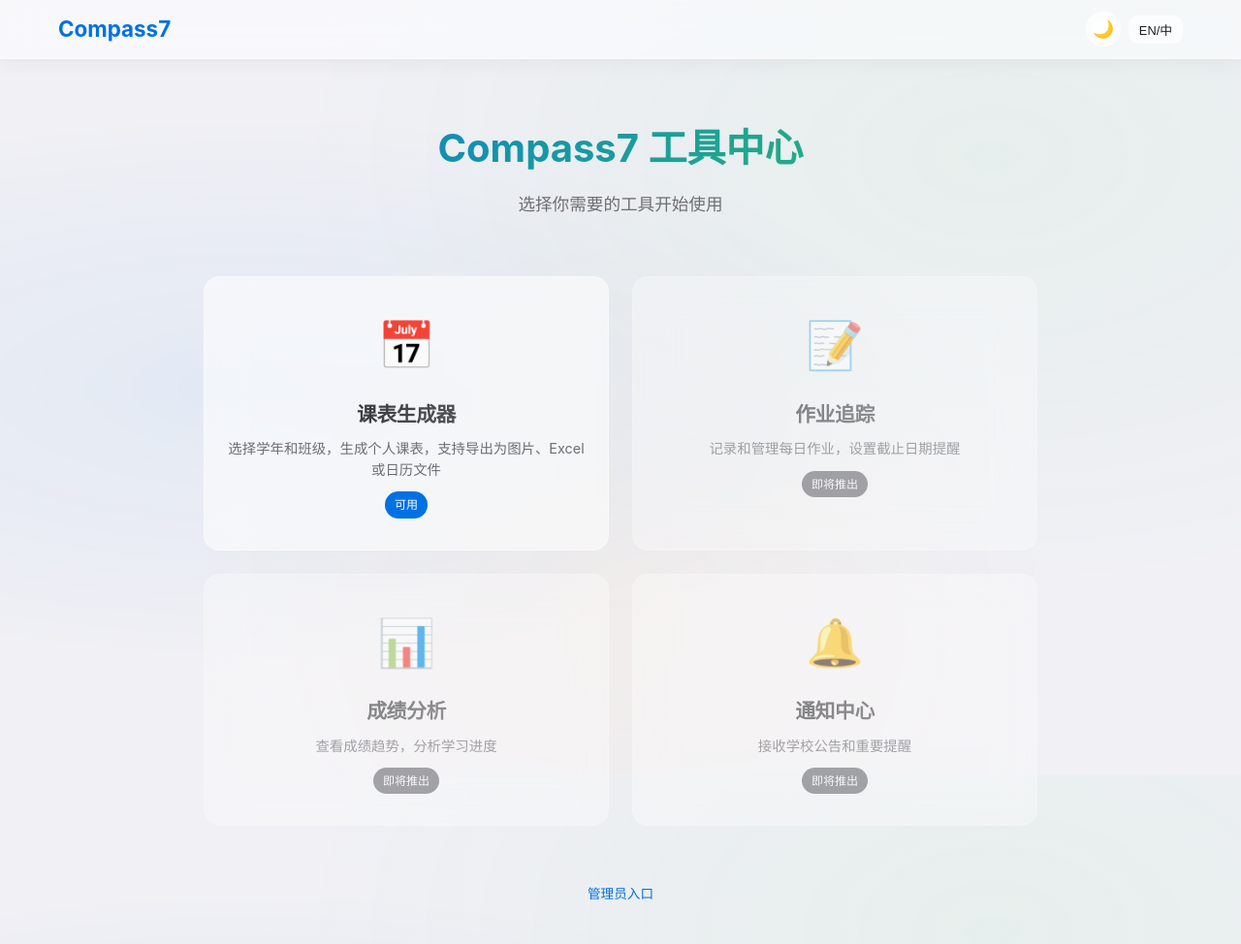
After one commit to wesleymiao/compass7, a Flask app: page /home in a window 1280 px wide. The commit adds this page. Shown: the whole page at 97% size. Run offline with Flask 3, Linux system fonts and the light colour scheme.

Commit message:
Add home page as tool center with timetable at /timetable
- Create home.html with tool selection cards (timetable available, others coming soon)
- Move timetable to /timetable route (renamed index.html → timetable.html)
- Root path / now redirects to /home
- Update logo links to point to /home

Co-Authored-By: Claude Opus 4 <noreply@anthropic.com>

```diff
--- a/app.py
+++ b/app.py
@@ -48,8 +48,19 @@ def login_required(f):
 # ── Pages ──────────────────────────────────────────────
 
 @app.route("/")
-def index_page():
-    return send_from_directory("templates", "index.html")
+def root_redirect():
+    from flask import redirect
+    return redirect("/home")
+
+
+@app.route("/home")
+def home_page():
+    return send_from_directory("templates", "home.html")
+
+
+@app.route("/timetable")
+def timetable_page():
+    return send_from_directory("templates", "timetable.html")
 
 
 @app.route("/admin")
--- /dev/null
+++ b/templates/home.html
@@ -0,0 +1,215 @@
+<!DOCTYPE html>
+<html lang="zh-CN">
+<head>
+  <meta charset="UTF-8">
+  <meta name="viewport" content="width=device-width, initial-scale=1.0">
+  <title>Compass7 - 工具中心</title>
+  <link rel="icon" type="image/svg+xml" href="/static/img/favicon-user.svg">
+  <link rel="icon" type="image/png" sizes="32x32" href="/static/img/favicon-user-32.png">
+  <link rel="apple-touch-icon" href="/static/img/favicon-user.png">
+  <link rel="stylesheet" href="/static/css/style.css">
+  <style>
+    .hero {
+      text-align: center;
+      padding: 60px 20px 40px;
+      animation: fadeInUp 0.6s ease-out;
+    }
+    .hero h1 {
+      font-size: 2.5rem;
+      font-weight: 700;
+      margin-bottom: 12px;
+      background: linear-gradient(135deg, var(--primary) 0%, #34c759 100%);
+      -webkit-background-clip: text;
+      -webkit-text-fill-color: transparent;
+      background-clip: text;
+    }
+    .hero p {
+      color: var(--text-secondary);
+      font-size: 1.1rem;
+      max-width: 500px;
+      margin: 0 auto;
+    }
+
+    .tools-grid {
+      display: grid;
+      grid-template-columns: repeat(auto-fit, minmax(280px, 1fr));
+      gap: 24px;
+      max-width: 900px;
+      margin: 0 auto;
+      padding: 20px;
+    }
+
+    .tool-card {
+      background: var(--glass-bg);
+      backdrop-filter: blur(var(--glass-blur));
+      -webkit-backdrop-filter: blur(var(--glass-blur));
+      border: 1px solid var(--glass-border);
+      border-radius: var(--radius);
+      padding: 32px 24px;
+      text-align: center;
+      text-decoration: none;
+      color: var(--text);
+      transition: all var(--transition);
+      animation: fadeInUp 0.6s ease-out backwards;
+      cursor: pointer;
+      display: block;
+    }
+    .tool-card:nth-child(1) { animation-delay: 0.1s; }
+    .tool-card:nth-child(2) { animation-delay: 0.2s; }
+    .tool-card:nth-child(3) { animation-delay: 0.3s; }
+    .tool-card:nth-child(4) { animation-delay: 0.4s; }
+
+    .tool-card:hover {
+      transform: translateY(-4px);
+      box-shadow: var(--shadow-lg);
+      border-color: var(--primary);
+    }
+
+    .tool-icon {
+      font-size: 3rem;
+      margin-bottom: 16px;
+      display: block;
+    }
+
+    .tool-card h2 {
+      font-size: 1.3rem;
+      font-weight: 600;
+      margin-bottom: 8px;
+    }
+
+    .tool-card p {
+      color: var(--text-secondary);
+      font-size: 0.9rem;
+      line-height: 1.5;
+    }
+
+    .tool-badge {
+      display: inline-block;
+      padding: 4px 10px;
+      background: var(--primary);
+      color: white;
+      border-radius: 20px;
+      font-size: 0.75rem;
+      font-weight: 500;
+      margin-top: 12px;
+    }
+
+    .tool-badge.coming-soon {
+      background: var(--text-secondary);
+    }
+
+    .tool-card.disabled {
+      opacity: 0.6;
+      cursor: not-allowed;
+    }
+    .tool-card.disabled:hover {
+      transform: none;
+      box-shadow: none;
+      border-color: var(--glass-border);
+    }
+
+    footer {
+      text-align: center;
+      padding: 40px 20px;
+      color: var(--text-secondary);
+      font-size: 0.85rem;
+    }
+    footer a {
+      color: var(--primary);
+      text-decoration: none;
+    }
+    footer a:hover {
+      text-decoration: underline;
+    }
+  </style>
+</head>
+<body>
+  <header>
+    <div class="container">
+      <a href="/home" class="logo">Compass7</a>
+      <div class="header-actions">
+        <button class="btn-icon" id="theme-toggle" onclick="toggleTheme()">🌙</button>
+        <button class="btn btn-sm btn-secondary" onclick="toggleLang()" id="lang-toggle">EN/中</button>
+      </div>
+    </div>
+  </header>
+
+  <main class="container">
+    <div class="hero">
+      <h1 data-i18n="welcome_title">Compass7 工具中心</h1>
+      <p data-i18n="welcome_desc">选择你需要的工具开始使用</p>
+    </div>
+
+    <div class="tools-grid">
+      <a href="/timetable" class="tool-card">
+        <span class="tool-icon">📅</span>
+        <h2 data-i18n="tool_timetable">课表生成器</h2>
+        <p data-i18n="tool_timetable_desc">选择学年和班级，生成个人课表，支持导出为图片、Excel 或日历文件</p>
+        <span class="tool-badge" data-i18n="available">可用</span>
+      </a>
+
+      <div class="tool-card disabled">
+        <span class="tool-icon">📝</span>
+        <h2 data-i18n="tool_homework">作业追踪</h2>
+        <p data-i18n="tool_homework_desc">记录和管理每日作业，设置截止日期提醒</p>
+        <span class="tool-badge coming-soon" data-i18n="coming_soon">即将推出</span>
+      </div>
+
+      <div class="tool-card disabled">
+        <span class="tool-icon">📊</span>
+        <h2 data-i18n="tool_grades">成绩分析</h2>
+        <p data-i18n="tool_grades_desc">查看成绩趋势，分析学习进度</p>
+        <span class="tool-badge coming-soon" data-i18n="coming_soon">即将推出</span>
+      </div>
+
+      <div class="tool-card disabled">
+        <span class="tool-icon">🔔</span>
+        <h2 data-i18n="tool_notify">通知中心</h2>
+        <p data-i18n="tool_notify_desc">接收学校公告和重要提醒</p>
+        <span class="tool-badge coming-soon" data-i18n="coming_soon">即将推出</span>
+      </div>
+    </div>
+  </main>
+
+  <footer>
+    <p><a href="/admin">管理员入口</a></p>
+  </footer>
+
+  <script src="/static/js/i18n.js"></script>
+  <script src="/static/js/theme.js"></script>
+  <script>
+    // Add i18n strings for home page
+    if (typeof i18n !== 'undefined') {
+      Object.assign(i18n.zh, {
+        welcome_title: 'Compass7 工具中心',
+        welcome_desc: '选择你需要的工具开始使用',
+        tool_timetable: '课表生成器',
+        tool_timetable_desc: '选择学年和班级，生成个人课表，支持导出为图片、Excel 或日历文件',
+        tool_homework: '作业追踪',
+        tool_homework_desc: '记录和管理每日作业，设置截止日期提醒',
+        tool_grades: '成绩分析',
+        tool_grades_desc: '查看成绩趋势，分析学习进度',
+        tool_notify: '通知中心',
+        tool_notify_desc: '接收学校公告和重要提醒',
+        available: '可用',
+        coming_soon: '即将推出'
+      });
+      Object.assign(i18n.en, {
+        welcome_title: 'Compass7 Tool Center',
+        welcome_desc: 'Choose the tool you need to get started',
+        tool_timetable: 'Timetable Generator',
+        tool_timetable_desc: 'Select year and class to generate your personal timetable. Export as image, Excel, or calendar file',
+        tool_homework: 'Homework Tracker',
+        tool_homework_desc: 'Record and manage daily homework with deadline reminders',
+        tool_grades: 'Grade Analytics',
+        tool_grades_desc: 'View grade trends and analyze learning progress',
+        tool_notify: 'Notification Center',
+        tool_notify_desc: 'Receive school announcements and important reminders',
+        available: 'Available',
+        coming_soon: 'Coming Soon'
+      });
+      applyI18n();
+    }
+  </script>
+</body>
+</html>
--- a/templates/index.html
+++ b/templates/timetable.html
@@ -3,7 +3,7 @@
 <head>
   <meta charset="UTF-8">
   <meta name="viewport" content="width=device-width, initial-scale=1.0">
-  <title>Compass7</title>
+  <title>Compass7 - 课表生成器</title>
   <link rel="icon" type="image/svg+xml" href="/static/img/favicon-user.svg">
   <link rel="icon" type="image/png" sizes="32x32" href="/static/img/favicon-user-32.png">
   <link rel="apple-touch-icon" href="/static/img/favicon-user.png">
@@ -14,7 +14,7 @@
 <body>
   <header>
     <div class="container">
-      <a href="/" class="logo">Compass7</a>
+      <a href="/home" class="logo">Compass7</a>
       <div class="header-actions">
         <span id="user-info" class="text-secondary"></span>
         <button class="btn-icon" id="theme-toggle" onclick="toggleTheme()">🌙</button>
```
